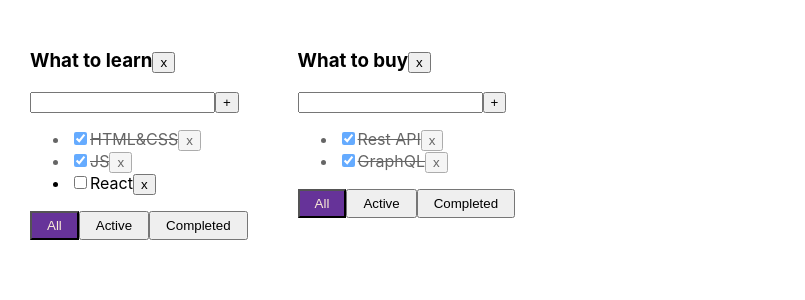
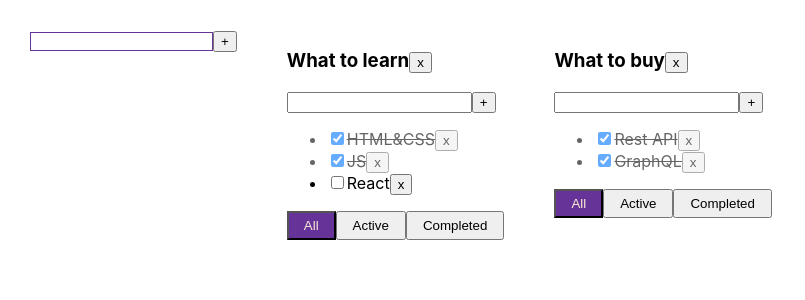
Before and after one commit to Alonasa/Trello, a React (Create React App) app: page / in a window 1280 px wide. Shown: the top 300 px of the page, without its empty margins (0-805 px from the left). Built offline with nearby package versions, Linux system fonts and the light colour scheme.

Commit message:
make todolist adding

```diff
--- a/src/App.tsx
+++ b/src/App.tsx
@@ -1,4 +1,4 @@
-import React, {useState} from 'react';
+import React, {ChangeEvent, KeyboardEvent, useState} from 'react';
 import './App.css';
 import {
   TasksStatusType,
@@ -6,6 +6,8 @@ import {
   TodolistStateType
 } from './components/Todolist';
 import {v1} from 'uuid';
+import {UniversalInput} from './components/UniversalInput/UniversalInput';
+import {UniversalButton} from './components/UniversalButton/UniversalButton';
 
 type TodolistsType = {
   id: string
@@ -20,7 +22,7 @@ function App() {
 
   let [todolists, setTodolists] = useState<Array<TodolistsType>>([
 	  {id: todolistID1, title: 'What to learn', filter: 'All'},
-	  {id: todolistID2, title: 'What to buy', filter: 'All'},
+	  {id: todolistID2, title: 'What to buy', filter: 'All'}
 	]
   )
 
@@ -67,10 +69,44 @@ function App() {
 	delete tasks[id]
   }
 
+  const addTodolist = (title: string) => {
+	const newTl:TodolistsType = {id: v1(), title: title, filter: 'All'}
+  	setTodolists([newTl, ...todolists])
+	setTasks({...tasks, [newTl.id]:[]})
+  }
+
+  const addTodolistHandler = () => {
+	if (tlTitle) {
+	  addTodolist(tlTitle)
+	  setTlTitle('')
+	}
+	else {
+	  setError(`You can't send an empty task`)
+	}
+  }
+
+  const onTlKeyPressHandler = (e: KeyboardEvent<HTMLInputElement>) => {
+	if (e.key === 'Enter') {
+	  addTodolistHandler()
+	}
+  }
+
+  const getTlFieldValue = (e: ChangeEvent<HTMLInputElement>) => {
+	setTlTitle(e.currentTarget.value)
+	setError(null)
+  }
+
+  const [tlTitle, setTlTitle] = useState('')
+  let [error, setError] = useState<string | null>(null)
+
+
   return (
 	<div className="App">
-	  {
-		todolists.map(todolist => {
+	  <div>
+		<UniversalInput value={tlTitle} onChangeCb={getTlFieldValue} onKeyPressCb={onTlKeyPressHandler} className={'error'}/>
+		<UniversalButton callback={addTodolistHandler}/>
+	  </div>
+	  {todolists.map(todolist => {
 		  let filteredTasks = tasks[todolist.id];
 
 		  if (todolist.filter === 'Completed') {
@@ -91,6 +127,8 @@ function App() {
 			changeTaskStatus={changeTaskStatus}
 			filter={todolist.filter}
 			removeTodolist={removeTodolist}
+			addTodolist={addTodolist}
+			error={error}
 		  />
 		})
 
--- a/src/components/Todolist.tsx
+++ b/src/components/Todolist.tsx
@@ -12,6 +12,8 @@ type TodolistType = {
   changeTaskStatus: (id: string, isDone: boolean, todolistId: string) => void
   filter: TasksStatusType
   removeTodolist: (id: string) => void
+  addTodolist: (title: string) => void
+  error: string | null
 }
 
 export type TaskType = {
@@ -33,11 +35,10 @@ export const Todolist = (props: TodolistType) => {
   }
 
   let [title, setTitle] = useState('');
-  let [error, setError] = useState<string | null>(null)
 
   const getFieldValue = (e: ChangeEvent<HTMLInputElement>) => {
 	setTitle(e.currentTarget.value)
-	setError(null)
+	//setError(null)
   }
 
   const addTaskHandler = () => {
@@ -45,7 +46,7 @@ export const Todolist = (props: TodolistType) => {
 	  props.addTask(title, props.id)
 	  setTitle('')
 	} else {
-	  setError(`You can't send an empty task`)
+	  //setError(`You can't send an empty task`)
 	}
   }
 
@@ -76,9 +77,9 @@ export const Todolist = (props: TodolistType) => {
 		<button onClick={() => removeTodolist(props.id)}>x</button>
 	  </h3>
 	  <div>
-		<UniversalInput value={title} onChangeCb={getFieldValue} onKeyPressCb={onKeyPressHandler} className={error ? 'error' : ''}/>
+		<UniversalInput value={title} onChangeCb={getFieldValue} onKeyPressCb={onKeyPressHandler} className={props.error ? 'error' : ''}/>
 		<UniversalButton callback={addTaskHandler}/>
-		{error && <div className={'error-message'}>{error}</div>}
+		{props.error && <div className={'error-message'}>{props.error}</div>}
 	  </div>
 	  <ul>
 		{props.tasks.map(
```
